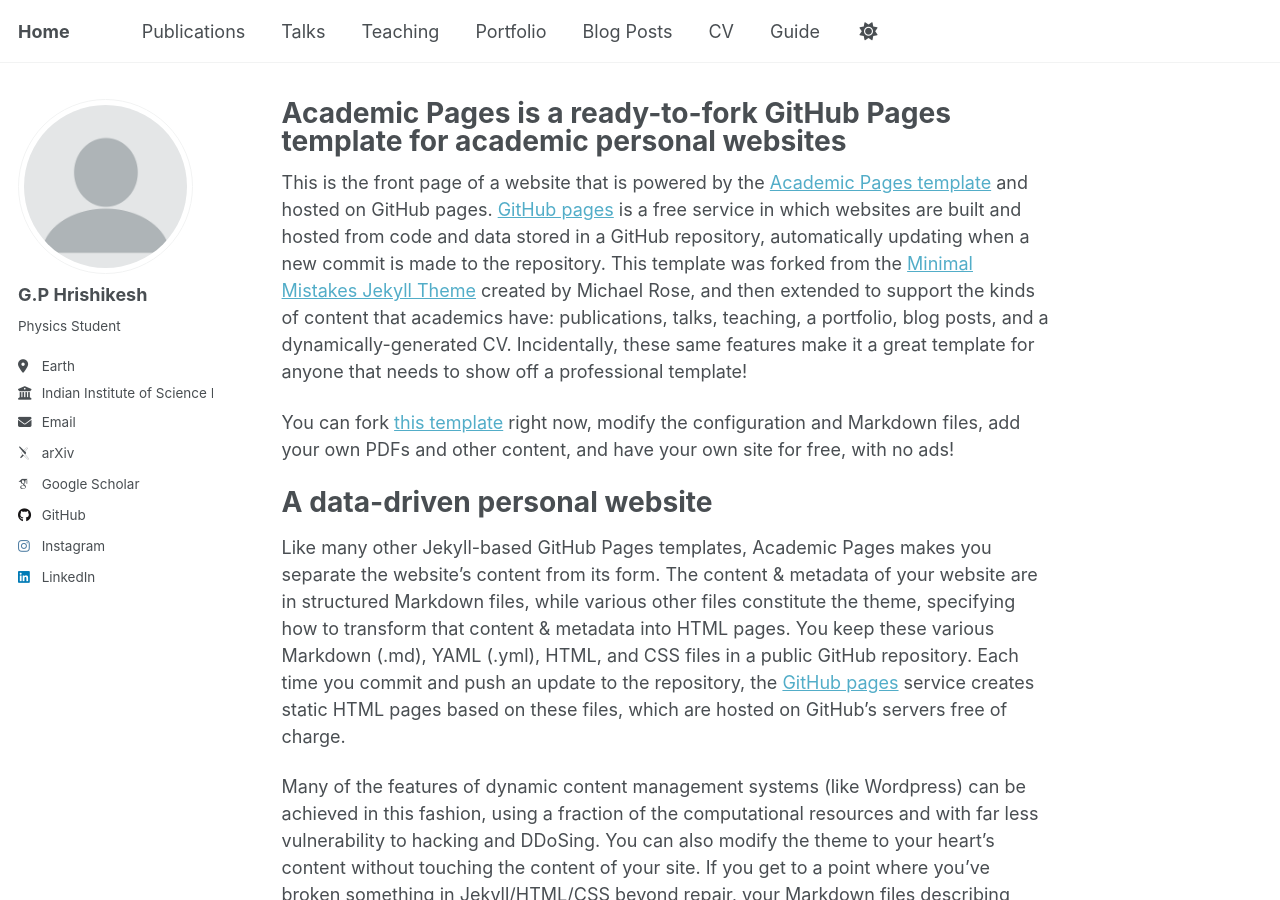
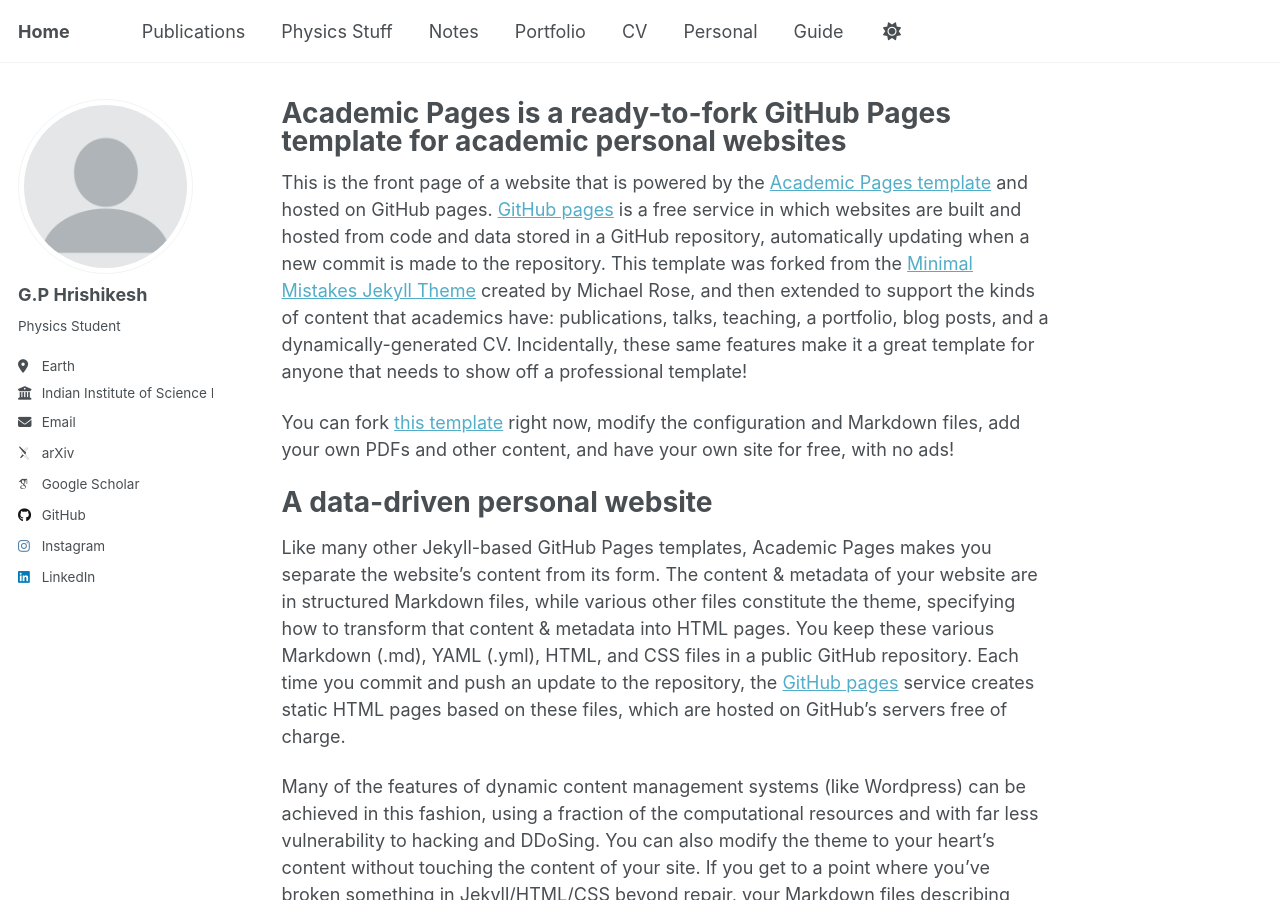
Before and after one commit to gphrishi/gphrishi.github.io, a Jekyll site: the page built from _pages/about.md, in a window 1280 px wide and 900 px high. Built offline with Jekyll 4.4.1, drawn with Linux system fonts in a browser that asks for light colours; some web fonts are replaced; a script that is not in the unit is left out.

Commit message:
Update navigation.yml

```diff
--- a/_data/navigation.yml
+++ b/_data/navigation.yml
@@ -11,20 +11,20 @@
   - title: "Publications"
     url: /publications/
 
-  - title: "Talks"
+  - title: "Physics Stuff"
     url: /talks/
 
-  - title: "Teaching"
+  - title: "Notes"
     url: /teaching/
 
   - title: "Portfolio"
     url: /portfolio/
 
-  - title: "Blog Posts"
-    url: /year-archive/
-
   - title: "CV"
     url: /files/cv.pdf
 
+  - title: "Personal"
+    url: /year-archive/
+
   - title: "Guide"
     url: /markdown/
```
